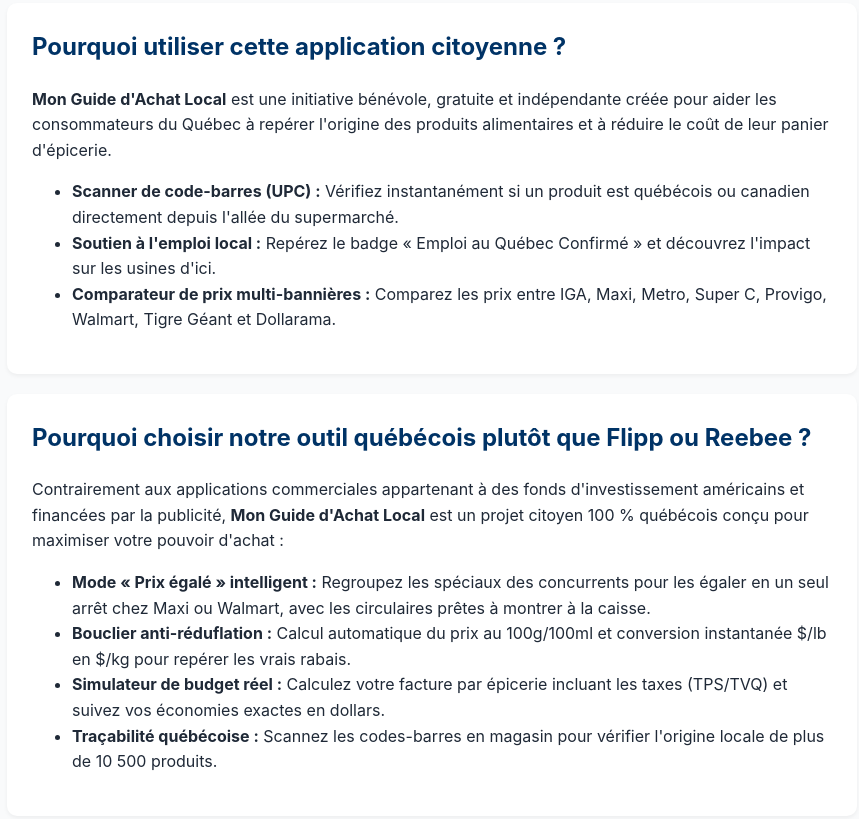
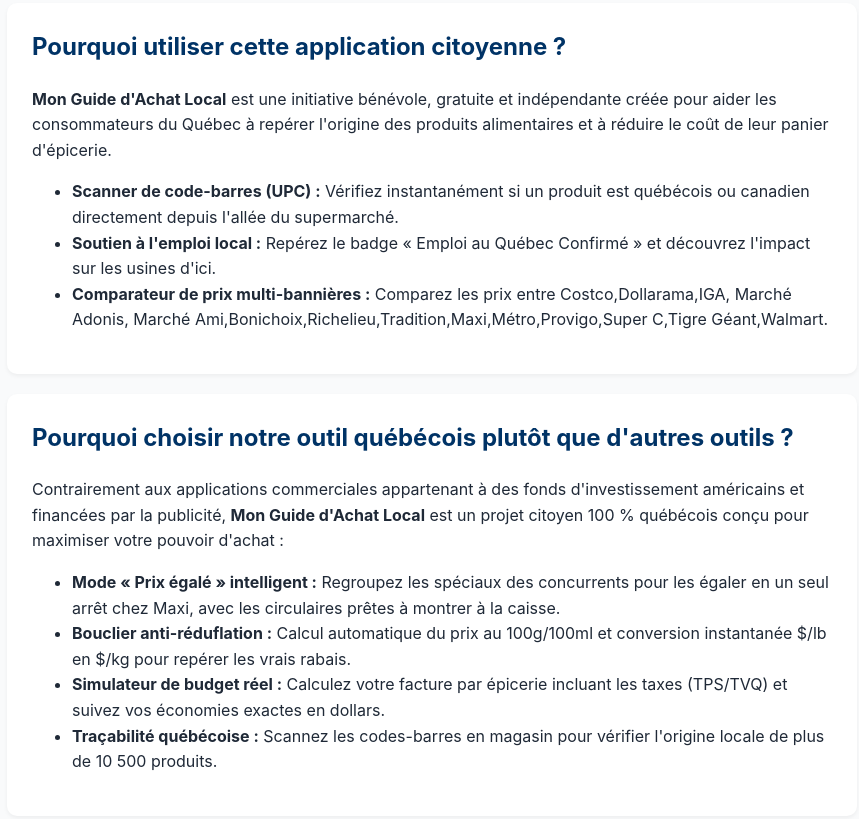
Before and after one commit to epicerieqc/epicerieqc.github.io, a plain HTML site: page index.html in a window 1280 px wide. Shown: the part 416-1235 px from the top of the page, without its empty margins (208-1067 px from the left). Drawn offline with Linux system fonts and the light colour scheme.

Commit message:
Update index.html

```diff
--- a/index.html
+++ b/index.html
@@ -137,26 +137,25 @@
     </a>
 </div>
 
-
 <div class="card">
     <h2>Pourquoi utiliser cette application citoyenne ?</h2>
     <p><strong>Mon Guide d'Achat Local</strong> est une initiative bénévole, gratuite et indépendante créée pour aider les consommateurs du Québec à repérer l'origine des produits alimentaires et à réduire le coût de leur panier d'épicerie.</p>
     <ul>
         <li><strong>Scanner de code-barres (UPC) :</strong> Vérifiez instantanément si un produit est québécois ou canadien directement depuis l'allée du supermarché.</li>
         <li><strong>Soutien à l'emploi local :</strong> Repérez le badge « Emploi au Québec Confirmé » et découvrez l'impact sur les usines d'ici.</li>
-        <li><strong>Comparateur de prix multi-bannières :</strong> Comparez les prix entre IGA, Maxi, Metro, Super C, Provigo, Walmart, Tigre Géant et Dollarama.</li>
+        <li><strong>Comparateur de prix multi-bannières :</strong> Comparez les prix entre Costco,Dollarama,IGA, Marché Adonis, Marché Ami,Bonichoix,Richelieu,Tradition,Maxi,Métro,Provigo,Super C,Tigre Géant,Walmart.</li>
     </ul>
 </div>
 
 <div class="card">
-    <h2>Pourquoi choisir notre outil québécois plutôt que Flipp ou Reebee ?</h2>
+    <h2>Pourquoi choisir notre outil québécois plutôt que d'autres outils ?</h2>
     <p>Contrairement aux applications commerciales appartenant à des fonds d'investissement américains et financées par la publicité, <strong>Mon Guide d'Achat Local</strong> est un projet citoyen 100 % québécois conçu pour maximiser votre pouvoir d'achat :</p>
     <ul>
-        <li><strong>Mode « Prix égalé » intelligent :</strong> Regroupez les spéciaux des concurrents pour les égaler en un seul arrêt chez Maxi ou Walmart, avec les circulaires prêtes à montrer à la caisse.</li>
+        <li><strong>Mode « Prix égalé » intelligent :</strong> Regroupez les spéciaux des concurrents pour les égaler en un seul arrêt chez Maxi, avec les circulaires prêtes à montrer à la caisse.</li>
         <li><strong>Bouclier anti-réduflation :</strong> Calcul automatique du prix au 100g/100ml et conversion instantanée $/lb en $/kg pour repérer les vrais rabais.</li>
         <li><strong>Simulateur de budget réel :</strong> Calculez votre facture par épicerie incluant les taxes (TPS/TVQ) et suivez vos économies exactes en dollars.</li>
         <li><strong>Traçabilité québécoise :</strong> Scannez les codes-barres en magasin pour vérifier l'origine locale de plus de 10 500 produits.</li>
-    </ul>
+            </ul>
 </div>
 
 <footer>
```
